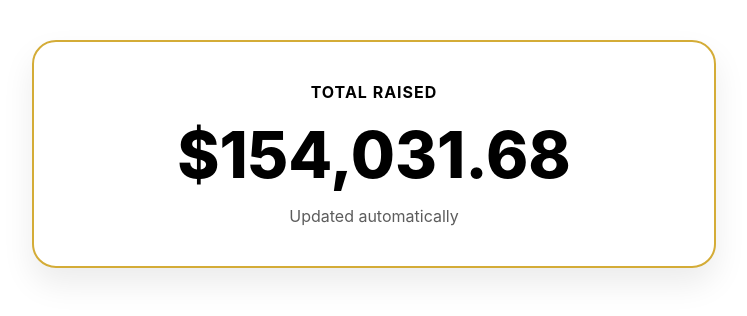
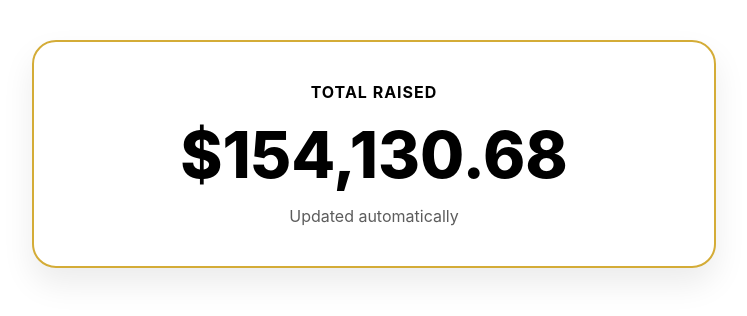
Before and after one commit to catherinehervey-VC/vacanva-donation-display, a plain HTML site: page index.html in a window 1280 px wide. Shown: the whole page, without its empty margins (266-1013 px from the left). Drawn offline with Linux system fonts and the light colour scheme.

Commit message:
Update widget 2026-10-We 16:00 CDT

```diff
--- a/index.html
+++ b/index.html
@@ -91,7 +91,7 @@
       <div class="donation-label">Total Raised</div>
 
       <!-- Make inserts unformatted number here -->
-      <div id="donationTotal" class="donation-total">154031.68</div>
+      <div id="donationTotal" class="donation-total">154130.68</div>
 
       <div class="donation-sub">Updated automatically</div>
     </div>
```
